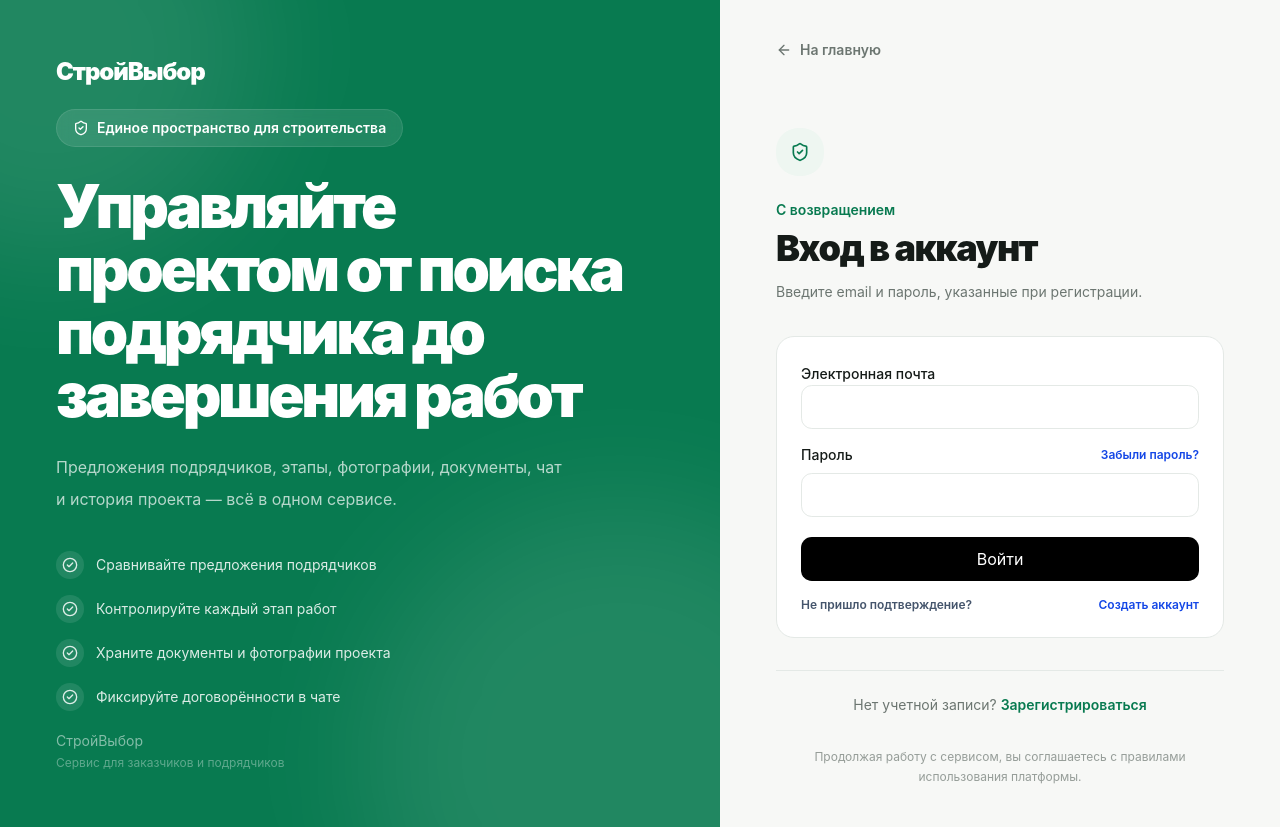
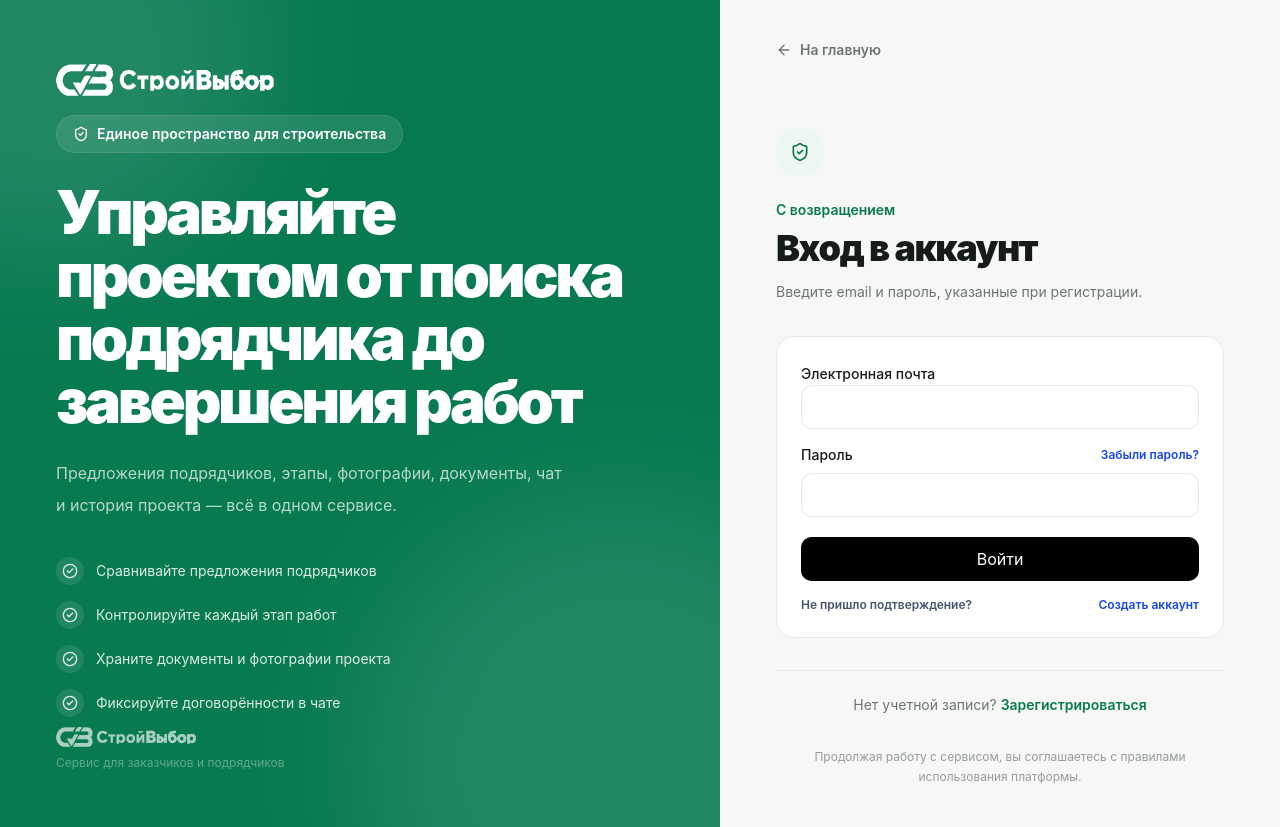
Before and after one commit to ggamzatov/stroyselect, a Next.js app: page /login in a window 1280 px wide. Built offline with nearby package versions, Linux system fonts and the light colour scheme; no server answers.

Commit message:
design: apply brandbook logo to login

```diff
--- a/app/login/page.tsx
+++ b/app/login/page.tsx
@@ -1,14 +1,9 @@
 import type { Metadata } from "next";
 import Link from "next/link";
+import { ArrowLeft, CheckCircle2, ShieldCheck } from "lucide-react";
 
-import {
-  ArrowLeft,
-  CheckCircle2,
-  ShieldCheck,
-} from "lucide-react";
-
-import { LoginForm } from
-  "@/features/auth/components/login-form";
+import { StroyVyborLogo } from "@/components/brand/stroyvybor-logo";
+import { LoginForm } from "@/features/auth/components/login-form";
 
 export const metadata: Metadata = {
   title: "Вход | СтройВыбор",
@@ -18,126 +13,66 @@ export default function LoginPage() {
   return (
     <main className="min-h-screen bg-background">
       <div className="grid min-h-screen lg:grid-cols-[1fr_560px]">
-        {/* Левая часть */}
-
         <section className="relative hidden overflow-hidden bg-primary p-10 text-primary-foreground lg:flex lg:flex-col lg:justify-between xl:p-14">
           <div className="pointer-events-none absolute -left-40 -top-40 h-[420px] w-[420px] rounded-full bg-white/10 blur-3xl" />
-
           <div className="pointer-events-none absolute -bottom-48 -right-40 h-[520px] w-[520px] rounded-full bg-white/10 blur-3xl" />
 
-          <Link
-            href="/"
-            className="relative text-2xl font-black tracking-[-0.045em]"
-          >
-            СтройВыбор
+          <Link href="/" className="relative flex min-h-12 items-center" aria-label="СтройВыбор — главная">
+            <StroyVyborLogo inverse className="w-[218px]" />
           </Link>
 
           <div className="relative max-w-xl">
             <div className="inline-flex items-center gap-2 rounded-full border border-white/10 bg-white/10 px-4 py-2 text-sm font-semibold backdrop-blur">
               <ShieldCheck className="h-4 w-4" />
-
               Единое пространство для строительства
             </div>
-
-            <h1 className="mt-7 text-5xl font-black leading-[1.05] tracking-[-0.055em] xl:text-6xl">
-              Управляйте проектом от поиска подрядчика до завершения работ
-            </h1>
-
-            <p className="mt-6 max-w-lg text-base leading-8 text-primary-foreground/70">
-              Предложения подрядчиков, этапы,
-              фотографии, документы, чат и история
-              проекта — всё в одном сервисе.
-            </p>
-
+            <h1 className="mt-7 text-5xl font-black leading-[1.05] tracking-[-0.055em] xl:text-6xl">Управляйте проектом от поиска подрядчика до завершения работ</h1>
+            <p className="mt-6 max-w-lg text-base leading-8 text-primary-foreground/70">Предложения подрядчиков, этапы, фотографии, документы, чат и история проекта — всё в одном сервисе.</p>
             <div className="mt-9 space-y-4">
               <Feature text="Сравнивайте предложения подрядчиков" />
-
               <Feature text="Контролируйте каждый этап работ" />
-
               <Feature text="Храните документы и фотографии проекта" />
-
               <Feature text="Фиксируйте договорённости в чате" />
             </div>
           </div>
 
           <div className="relative">
-            <p className="text-sm text-primary-foreground/50">
-              СтройВыбор
-            </p>
-
-            <p className="mt-1 text-xs text-primary-foreground/35">
-              Сервис для заказчиков и подрядчиков
-            </p>
+            <StroyVyborLogo inverse className="w-[140px] opacity-65" alt="СтройВыбор" />
+            <p className="mt-2 text-xs text-primary-foreground/35">Сервис для заказчиков и подрядчиков</p>
           </div>
         </section>
 
-        {/* Правая часть */}
-
         <section className="relative flex min-h-screen items-center justify-center px-5 py-10 sm:px-8 lg:px-12">
           <div className="pointer-events-none absolute right-0 top-0 h-80 w-80 rounded-full bg-secondary/50 blur-3xl lg:hidden" />
-
           <div className="relative w-full max-w-md">
-            <Link
-              href="/"
-              className="inline-flex items-center gap-2 text-sm font-semibold text-muted-foreground transition hover:text-primary"
-            >
+            <Link href="/" className="inline-flex items-center gap-2 text-sm font-semibold text-muted-foreground transition hover:text-primary">
               <ArrowLeft className="h-4 w-4" />
-
               На главную
             </Link>
 
-            {/* Логотип на мобильном */}
-
             <div className="mt-10 lg:hidden">
-              <Link
-                href="/"
-                className="text-2xl font-black tracking-[-0.045em] text-foreground"
-              >
-                СтройВыбор
+              <Link href="/" className="inline-flex min-h-11 items-center" aria-label="СтройВыбор — главная">
+                <StroyVyborLogo className="w-[190px]" />
               </Link>
             </div>
 
             <div className="mt-10 lg:mt-16">
-              <div className="flex h-12 w-12 items-center justify-center rounded-2xl bg-secondary text-primary">
-                <ShieldCheck className="h-5 w-5" />
-              </div>
-
-              <p className="mt-6 text-sm font-semibold text-primary">
-                С возвращением
-              </p>
-
-              <h1 className="mt-2 text-3xl font-black tracking-[-0.04em] text-foreground sm:text-4xl">
-                Вход в аккаунт
-              </h1>
-
-              <p className="mt-3 text-sm leading-6 text-muted-foreground">
-                Введите email и пароль,
-                указанные при регистрации.
-              </p>
+              <div className="flex h-12 w-12 items-center justify-center rounded-2xl bg-secondary text-primary"><ShieldCheck className="h-5 w-5" /></div>
+              <p className="mt-6 text-sm font-semibold text-primary">С возвращением</p>
+              <h1 className="mt-2 text-3xl font-black tracking-[-0.04em] text-foreground sm:text-4xl">Вход в аккаунт</h1>
+              <p className="mt-3 text-sm leading-6 text-muted-foreground">Введите email и пароль, указанные при регистрации.</p>
             </div>
 
-            {/* Существующая форма авторизации */}
-
-            <div className="mt-8">
-              <LoginForm />
-            </div>
+            <div className="mt-8"><LoginForm /></div>
 
             <div className="mt-8 border-t border-border pt-6">
               <p className="text-center text-sm text-muted-foreground">
                 Нет учетной записи?{" "}
-                <Link
-                  href="/register"
-                  className="font-semibold text-primary transition hover:underline"
-                >
-                  Зарегистрироваться
-                </Link>
+                <Link href="/register" className="font-semibold text-primary transition hover:underline">Зарегистрироваться</Link>
               </p>
             </div>
 
-            <p className="mt-8 text-center text-xs leading-5 text-muted-foreground/70">
-              Продолжая работу с сервисом, вы соглашаетесь
-              с правилами использования платформы.
-            </p>
+            <p className="mt-8 text-center text-xs leading-5 text-muted-foreground/70">Продолжая работу с сервисом, вы соглашаетесь с правилами использования платформы.</p>
           </div>
         </section>
       </div>
@@ -145,20 +80,11 @@ export default function LoginPage() {
   );
 }
 
-function Feature({
-  text,
-}: {
-  text: string;
-}) {
+function Feature({ text }: { text: string }) {
   return (
     <div className="flex items-center gap-3 text-sm text-primary-foreground/85">
-      <span className="flex h-7 w-7 shrink-0 items-center justify-center rounded-full bg-white/10">
-        <CheckCircle2 className="h-4 w-4" />
-      </span>
-
-      <span>
-        {text}
-      </span>
+      <span className="flex h-7 w-7 shrink-0 items-center justify-center rounded-full bg-white/10"><CheckCircle2 className="h-4 w-4" /></span>
+      <span>{text}</span>
     </div>
   );
 }
```
